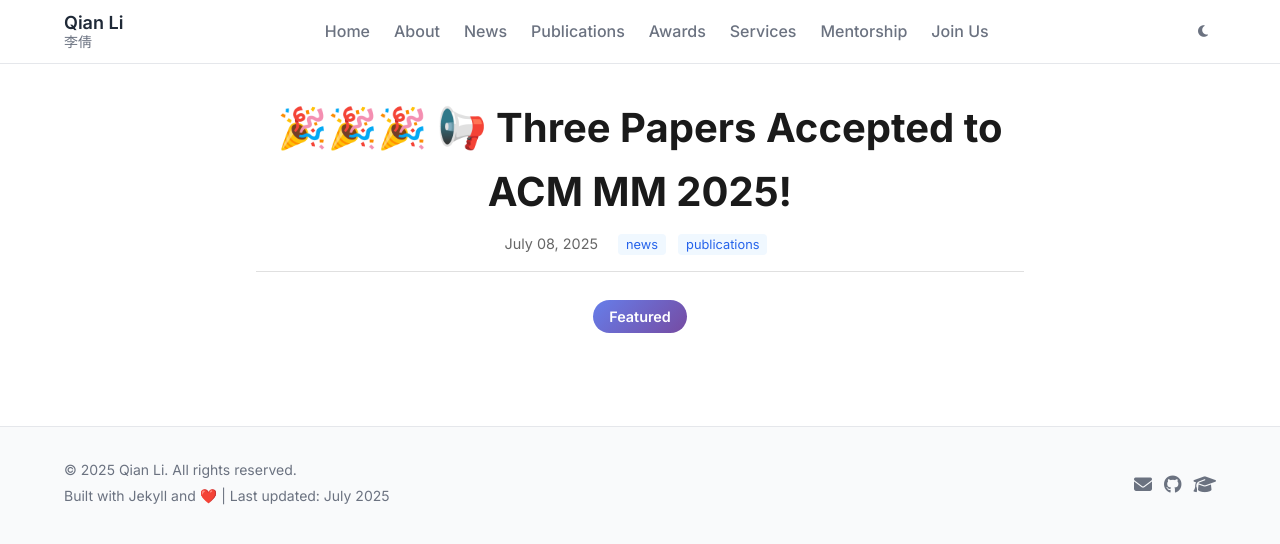
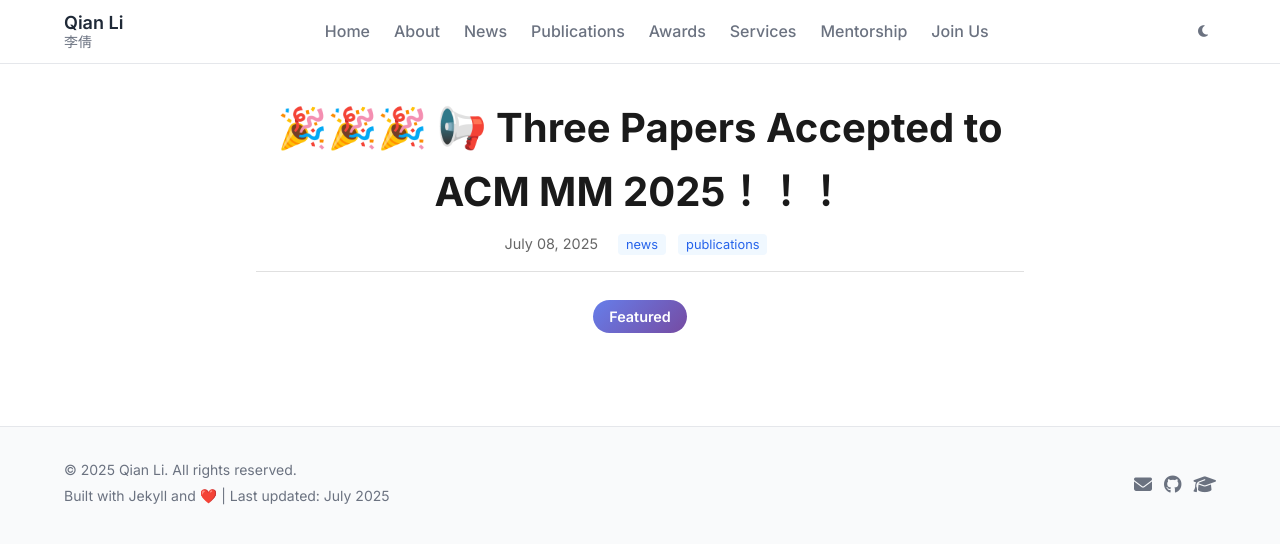
Before and after one commit to xiaoqian19940510/xiaoqian19940510.github.io, a Jekyll site: the page built from _posts/2025-01-25-acm-mm-papers.md, in a window 1280 px wide. Shown: the top 544 px of the page. Built offline with Jekyll 4.4.1, drawn with Linux system fonts in a browser that asks for light colours.

```diff
--- a/_posts/2025-01-25-acm-mm-papers.md
+++ b/_posts/2025-01-25-acm-mm-papers.md
@@ -1,6 +1,6 @@
 ---
 layout: post
-title: "🎉🎉🎉 📢 Three Papers Accepted to ACM MM 2025!"
+title: "🎉🎉🎉 📢 Three Papers Accepted to ACM MM 2025！！！"
 date: 2025-07-08
 categories: [news, publications]
 featured: true
```
